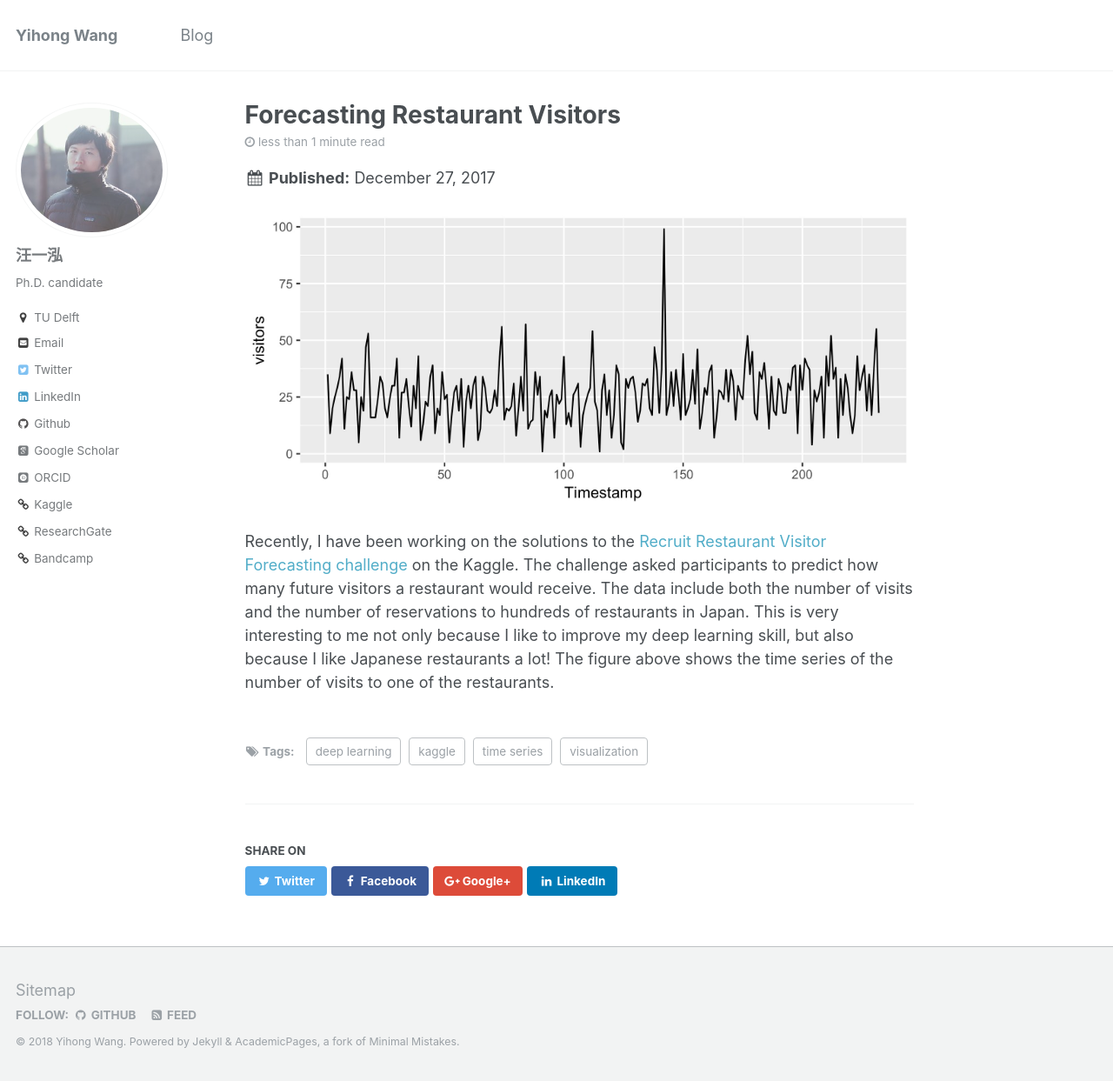
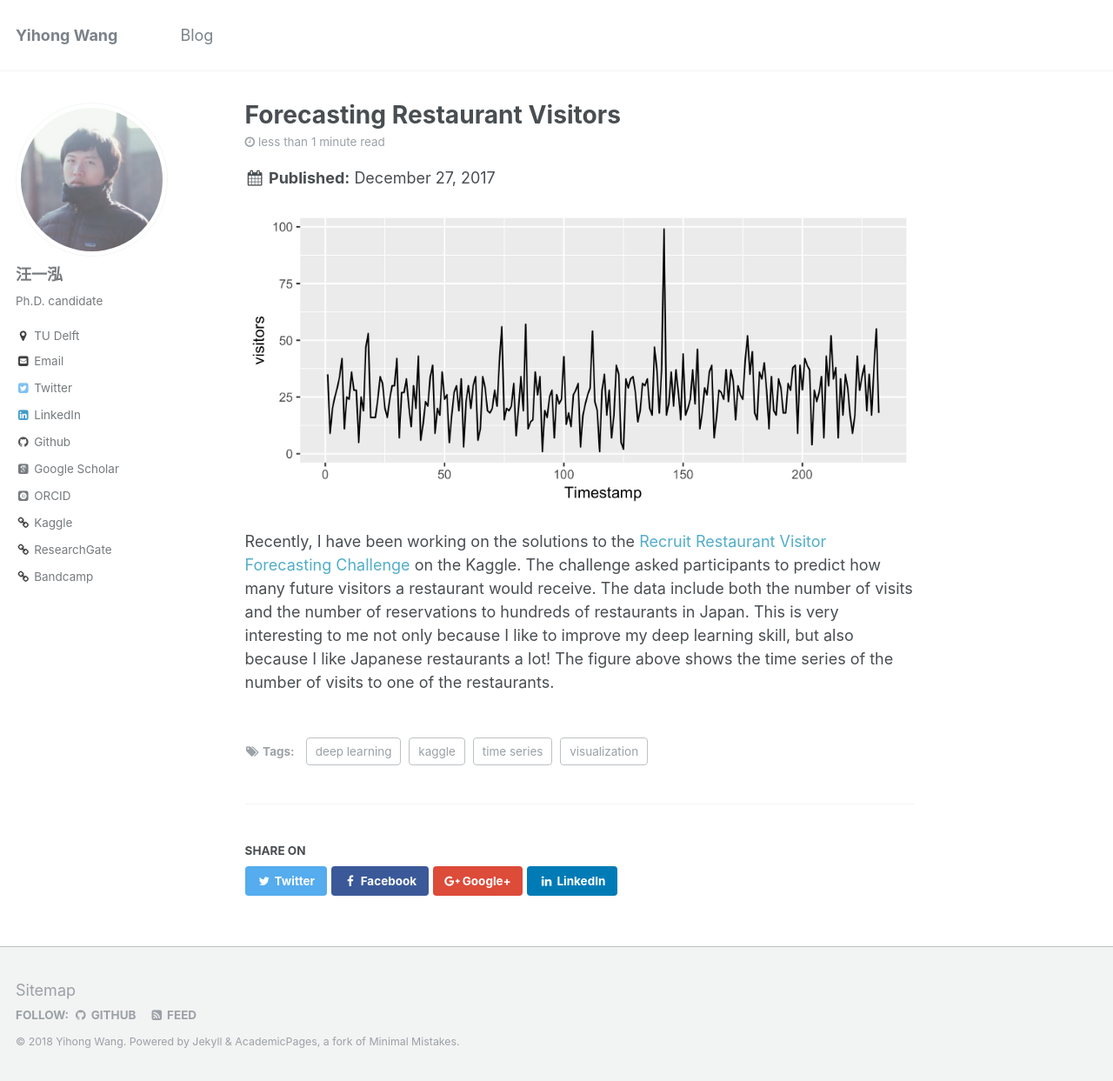
Before and after one commit to bellowswang/bellowswang.github.io, a Jekyll site: the page built from _posts/2017-12-27-blog-post-1.md, in a window 1280 px wide and 1243 px high. Shown: the whole window at 87% size. Built offline with Jekyll 4.4.1, drawn with Linux system fonts in a browser that asks for light colours; some web fonts are replaced.

Commit message:
update profile pic

```diff
--- a/_config.yml
+++ b/_config.yml
@@ -79,7 +79,7 @@ analytics:
 # Site Author
 author:
   name             : "汪一泓"
-  avatar           : "citations.jpeg"
+  avatar           : "citations.png"
   bio              : "Ph.D. candidate"
   location         : "TU Delft"
   employer         :
--- a/_posts/2017-12-27-blog-post-1.md
+++ b/_posts/2017-12-27-blog-post-1.md
@@ -11,4 +11,4 @@ tags:
 
 ![alt text](https://github.com/bellowswang/bellowswang.github.io/raw/master/images/ts20171227.jpeg)
 
-Recently, I have been working on the solutions to the [Recruit Restaurant Visitor Forecasting challenge](https://www.kaggle.com/c/recruit-restaurant-visitor-forecasting) on the Kaggle. The challenge asked participants to predict how many future visitors a restaurant would receive. The data include both the number of visits and the number of reservations to hundreds of restaurants in Japan. This is very interesting to me not only because I like to improve my deep learning skill, but also because I like Japanese restaurants a lot! The figure above shows the time series of the number of visits to one of the restaurants.
+Recently, I have been working on the solutions to the [Recruit Restaurant Visitor Forecasting Challenge](https://www.kaggle.com/c/recruit-restaurant-visitor-forecasting) on the Kaggle. The challenge asked participants to predict how many future visitors a restaurant would receive. The data include both the number of visits and the number of reservations to hundreds of restaurants in Japan. This is very interesting to me not only because I like to improve my deep learning skill, but also because I like Japanese restaurants a lot! The figure above shows the time series of the number of visits to one of the restaurants.
```
Also changed, not shown: images/citations.jpeg (deleted), images/citations.png (added).
